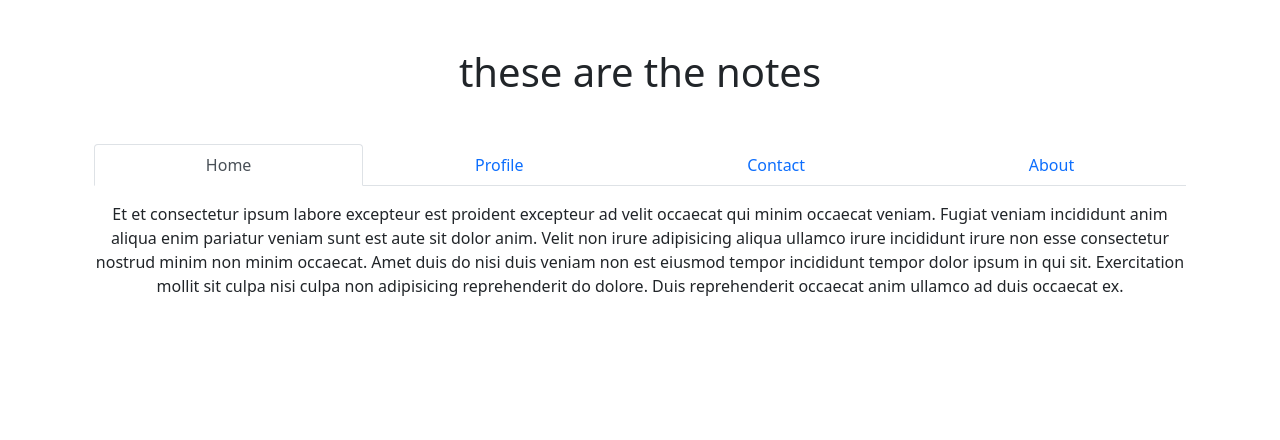
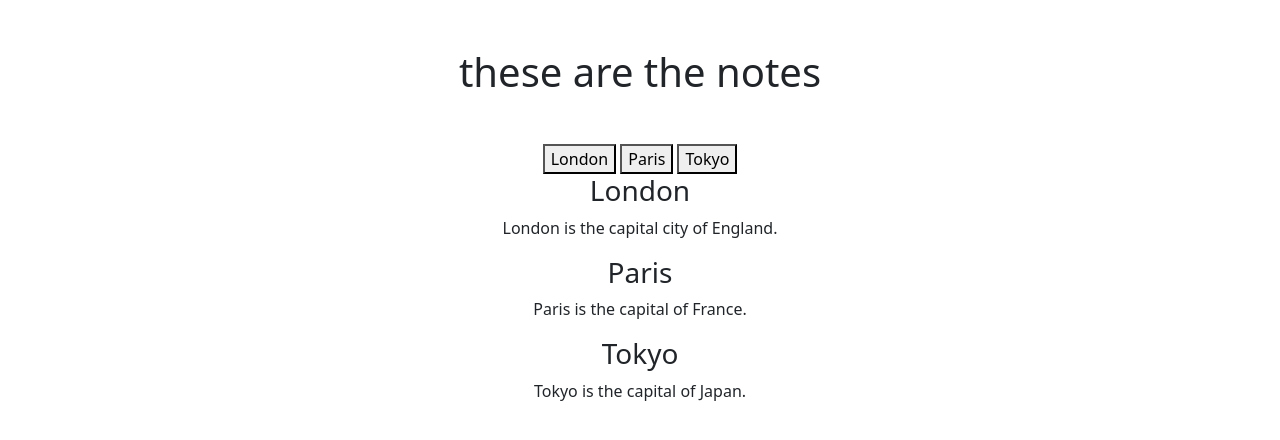
Before and after one commit to jan-code26/weatherapp, a Django app: page / in a window 1280 px wide. Shown: the part 16-456 px from the top of the page. Run offline with Django 4.2, Linux system fonts and the light colour scheme.

Commit message:
edited 2

```diff
--- a/notes/templates/notes/notes_list.html
+++ b/notes/templates/notes/notes_list.html
@@ -13,33 +13,25 @@
         </div>
     </div>{%endfor%}
 </div> {% endcomment %}
-<div class="container">
-    <div class="row">
-      <div class="col-xs-12 ">
-        <nav>
-          <div class="nav nav-tabs nav-fill" id="nav-tab" role="tablist">
-            <a class="nav-item nav-link active" id="nav-home-tab" data-toggle="tab" href="#nav-home" role="tab" aria-controls="nav-home" aria-selected="true">Home</a>
-            <a class="nav-item nav-link" id="nav-profile-tab" data-toggle="tab" href="#nav-profile" role="tab" aria-controls="nav-profile" aria-selected="false">Profile</a>
-            <a class="nav-item nav-link" id="nav-contact-tab" data-toggle="tab" href="#nav-contact" role="tab" aria-controls="nav-contact" aria-selected="false">Contact</a>
-            <a class="nav-item nav-link" id="nav-about-tab" data-toggle="tab" href="#nav-about" role="tab" aria-controls="nav-about" aria-selected="false">About</a>
-          </div>
-        </nav>
-        <div class="tab-content py-3 px-3 px-sm-0" id="nav-tabContent">
-          <div class="tab-pane fade show active" id="nav-home" role="tabpanel" aria-labelledby="nav-home-tab">
-            Et et consectetur ipsum labore excepteur est proident excepteur ad velit occaecat qui minim occaecat veniam. Fugiat veniam incididunt anim aliqua enim pariatur veniam sunt est aute sit dolor anim. Velit non irure adipisicing aliqua ullamco irure incididunt irure non esse consectetur nostrud minim non minim occaecat. Amet duis do nisi duis veniam non est eiusmod tempor incididunt tempor dolor ipsum in qui sit. Exercitation mollit sit culpa nisi culpa non adipisicing reprehenderit do dolore. Duis reprehenderit occaecat anim ullamco ad duis occaecat ex.
-          </div>
-          <div class="tab-pane fade" id="nav-profile" role="tabpanel" aria-labelledby="nav-profile-tab">
-            Et et consectetur ipsum labore excepteur est proident excepteur ad velit occaecat qui minim occaecat veniam. Fugiat veniam incididunt anim aliqua enim pariatur veniam sunt est aute sit dolor anim. Velit non irure adipisicing aliqua ullamco irure incididunt irure non esse consectetur nostrud minim non minim occaecat. Amet duis do nisi duis veniam non est eiusmod tempor incididunt tempor dolor ipsum in qui sit. Exercitation mollit sit culpa nisi culpa non adipisicing reprehenderit do dolore. Duis reprehenderit occaecat anim ullamco ad duis occaecat ex.
-          </div>
-          <div class="tab-pane fade" id="nav-contact" role="tabpanel" aria-labelledby="nav-contact-tab">
-            Et et consectetur ipsum labore excepteur est proident excepteur ad velit occaecat qui minim occaecat veniam. Fugiat veniam incididunt anim aliqua enim pariatur veniam sunt est aute sit dolor anim. Velit non irure adipisicing aliqua ullamco irure incididunt irure non esse consectetur nostrud minim non minim occaecat. Amet duis do nisi duis veniam non est eiusmod tempor incididunt tempor dolor ipsum in qui sit. Exercitation mollit sit culpa nisi culpa non adipisicing reprehenderit do dolore. Duis reprehenderit occaecat anim ullamco ad duis occaecat ex.
-          </div>
-          <div class="tab-pane fade" id="nav-about" role="tabpanel" aria-labelledby="nav-about-tab">
-            Et et consectetur ipsum labore excepteur est proident excepteur ad velit occaecat qui minim occaecat veniam. Fugiat veniam incididunt anim aliqua enim pariatur veniam sunt est aute sit dolor anim. Velit non irure adipisicing aliqua ullamco irure incididunt irure non esse consectetur nostrud minim non minim occaecat. Amet duis do nisi duis veniam non est eiusmod tempor incididunt tempor dolor ipsum in qui sit. Exercitation mollit sit culpa nisi culpa non adipisicing reprehenderit do dolore. Duis reprehenderit occaecat anim ullamco ad duis occaecat ex.
-          </div>
-        </div>
+  <div class="tab">
+    <button class="tablinks" onclick="openCity(event, 'London')">London</button>
+    <button class="tablinks" onclick="openCity(event, 'Paris')">Paris</button>
+    <button class="tablinks" onclick="openCity(event, 'Tokyo')">Tokyo</button>
+  </div>
 
-      </div>
-    </div>
-</div>
+  <div id="London" class="tabcontent">
+    <h3>London</h3>
+    <p>London is the capital city of England.</p>
+  </div>
+
+  <div id="Paris" class="tabcontent">
+    <h3>Paris</h3>
+    <p>Paris is the capital of France.</p>
+  </div>
+
+  <div id="Tokyo" class="tabcontent">
+    <h3>Tokyo</h3>
+    <p>Tokyo is the capital of Japan.</p>
+  </div>
+
 {%endblock%}
```
